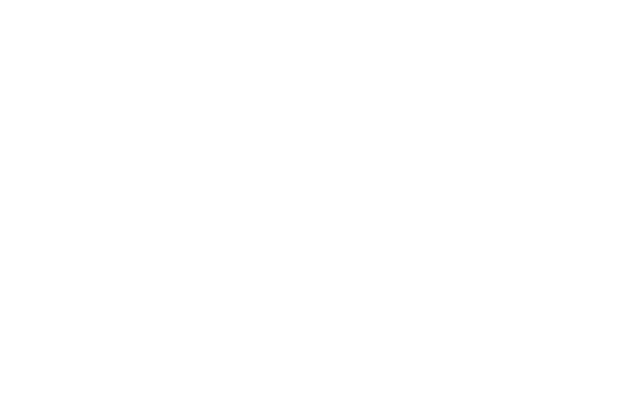
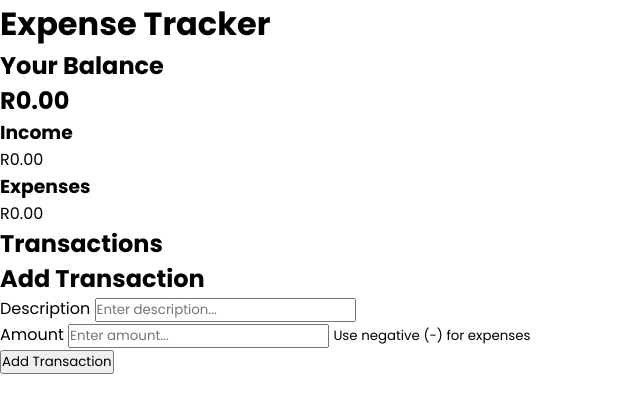
Before and after one commit to Willie3011/Expense-Tracker, a plain HTML site: page index.html in a window 1280 px wide. Shown: the whole page, without its empty margins (0-640 px from the left). Drawn offline with Linux system fonts and the light colour scheme.

Commit message:
Add basic layout for Expense Tracker app
Introduced the main HTML structure for an Expense Tracker, including sections for balance, income, expenses, transactions, and a form to add new transactions. Added a global CSS reset and imported the Poppins font for consistent styling.

```diff
--- a/index.html
+++ b/index.html
@@ -7,7 +7,49 @@
     <link rel="stylesheet" href="style.css">
 </head>
 <body>
+    <main class="container">
+        <h1>Expense Tracker</h1>
+        <section class="balance-container">
+            <h2>Your Balance</h2>
+            <h1 id="balance">R0.00</h1>
 
+            <div class="summary">
+                <div class="income">
+                    <h3>Income</h3>
+                    <p id="income-amount">R0.00</p>
+                </div>
+                <div class="expenses">
+                    <h3>Expenses</h3>
+                    <p id="expense-amount">R0.00</p>
+                </div>
+            </div>
+        </section>
+
+        <section class="main-content">
+            <div class="transaction-container">
+                <h2>Transactions</h2>
+                <ul id="transaction-list">
+                    <!-- Transactions will be inserted here -->
+                </ul>
+            </div>
+            <div class="form-container">
+                <h2>Add Transaction</h2>
+                <form id="transaction-form">
+                    <div class="form-group">
+                        <label for="description">Description</label>
+                        <input type="text" id="description" placeholder="Enter description..." required>
+                    </div>
+                    <div class="form-group">
+                        <label for="amount">Amount</label>
+                        <input type="number" id="amount" placeholder="Enter amount..." required>
+                        <small>Use negative (-) for expenses</small>
+                    </div>
+
+                    <button type="submit">Add Transaction</button>
+                </form>
+            </div>
+        </section>
+    </main>
     <script src="script.js"></script>
 </body>
 </html>
--- a/style.css
+++ b/style.css
@@ -0,0 +1,9 @@
+/* Global resets */
+@import url(https://fonts.googleapis.com/css?family=Poppins:100,100italic,200,200italic,300,300italic,regular,italic,500,500italic,600,600italic,700,700italic,800,800italic,900,900italic);
+
+*{
+    margin: 0;
+    padding: 0;
+    box-sizing: border-box;
+    font-family: "Poppins", sans-serif;
+}
```
